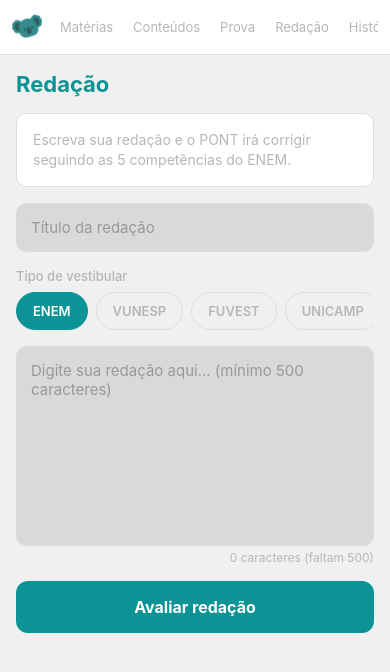
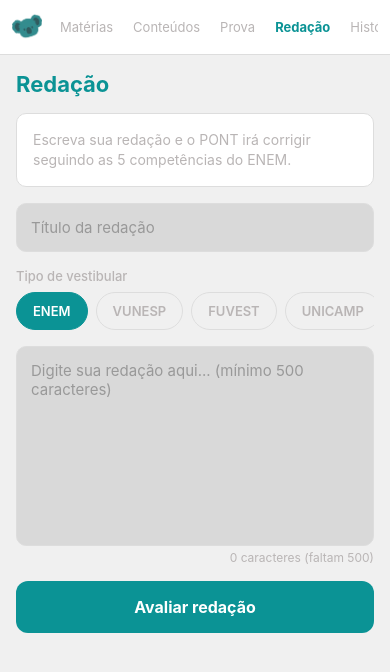
Before and after one commit to Pontua-Ai/Aplicativo, a React Native app in the folder mobile-pontuaAi/: screen /Redacao in a window 390 px wide. Shown: the top 672 px of the page. Built offline with nearby package versions, Linux system fonts and the light colour scheme; no server answers.

Commit message:
arrumando navegation

```diff
--- /dev/null
+++ b/mobile-pontuaAi/src/components/StudentHeader.js
@@ -0,0 +1,55 @@
+import React from 'react';
+import {
+  View, Text, ScrollView, StyleSheet, TouchableOpacity, Image
+} from 'react-native';
+import { useRoute } from '@react-navigation/native';
+import { useTheme } from '../contexts/ThemeContext';
+
+const TABS = [
+  { name: 'Matérias', screen: 'Materias' },
+  { name: 'Conteúdos', screen: 'Conteudo' },
+  { name: 'Prova', screen: 'Prova' },
+  { name: 'Redação', screen: 'Redacao' },
+  { name: 'Histórico', screen: 'Historico' },
+  { name: 'Conta', screen: 'ContaAluno' },
+];
+
+export default function StudentHeader({ navigation }) {
+  const { colors } = useTheme();
+  const route = useRoute();
+  const active = route?.name;
+
+  return (
+    <View style={[styles.header, { backgroundColor: colors.cardBg, borderBottomColor: colors.borderColor }]}>
+      <Image source={require('../../assets/cabeca-header.png')} style={styles.headerLogo} resizeMode="contain" />
+      <ScrollView horizontal showsHorizontalScrollIndicator={false} style={{ flex: 1 }}>
+        {TABS.map((tab) => {
+          const isActive = active === tab.screen;
+          return (
+            <TouchableOpacity
+              key={tab.name}
+              style={styles.headerTab}
+              onPress={() => navigation.navigate(tab.screen)}
+            >
+              <Text
+                style={{
+                  color: isActive ? colors.primary : colors.textGray,
+                  fontSize: 13,
+                  fontWeight: isActive ? 'bold' : 'normal',
+                }}
+              >
+                {tab.name}
+              </Text>
+            </TouchableOpacity>
+          );
+        })}
+      </ScrollView>
+    </View>
+  );
+}
+
+const styles = StyleSheet.create({
+  header: { flexDirection: 'row', alignItems: 'center', padding: 12, borderBottomWidth: 1 },
+  headerLogo: { width: 30, height: 30, marginRight: 8 },
+  headerTab: { paddingHorizontal: 10, paddingVertical: 6 },
+});
--- a/mobile-pontuaAi/src/screens/ContaAlunoScreen.js
+++ b/mobile-pontuaAi/src/screens/ContaAlunoScreen.js
@@ -9,6 +9,7 @@ import supabaseClient from '../config/supabase';
 import { showToast } from '../components/Toast';
 import MaterialCommunityIcons from '@expo/vector-icons/MaterialCommunityIcons';
 import Ionicons from '@expo/vector-icons/Ionicons';
+import StudentHeader from '../components/StudentHeader';
 
 export default function ContaAlunoScreen({ navigation }) {
   const { colors, isDark, toggleTheme } = useTheme();
@@ -55,7 +56,7 @@ export default function ContaAlunoScreen({ navigation }) {
 
   return (
     <View style={[styles.container, { backgroundColor: colors.background }]}>
-      <StudentHeader navigation={navigation} colors={colors} />
+      <StudentHeader navigation={navigation} />
       <ScrollView contentContainerStyle={styles.content}>
         {/* Profile */}
         <View style={[styles.profileCard, { backgroundColor: colors.cardBg, borderColor: colors.borderColor }]}>
@@ -172,27 +173,8 @@ export default function ContaAlunoScreen({ navigation }) {
   );
 }
 
-function StudentHeader({ navigation, colors }) {
-  const tabs = ['Matérias', 'Conteúdos', 'Prova', 'Redação', 'Histórico', 'Conta'];
-  return (
-    <View style={[styles.header, { backgroundColor: colors.cardBg, borderBottomColor: colors.borderColor }]}>
-      <Image source={require('../../assets/cabeca-header.png')} style={styles.headerLogo} resizeMode="contain" />
-      <ScrollView horizontal showsHorizontalScrollIndicator={false}>
-        {tabs.map((tab) => (
-          <TouchableOpacity key={tab} style={styles.headerTab}>
-            <Text style={{ color: colors.textGray, fontSize: 13 }}>{tab}</Text>
-          </TouchableOpacity>
-        ))}
-      </ScrollView>
-    </View>
-  );
-}
-
 const styles = StyleSheet.create({
   container: { flex: 1 },
-  header: { flexDirection: 'row', alignItems: 'center', padding: 12, borderBottomWidth: 1 },
-  headerLogo: { width: 30, height: 30, marginRight: 8 },
-  headerTab: { paddingHorizontal: 10, paddingVertical: 6 },
   content: { padding: 16 },
   profileCard: { padding: 24, borderRadius: 16, borderWidth: 1, alignItems: 'center', marginBottom: 20, elevation: 2 },
   avatarContainer: { position: 'relative', marginBottom: 12 },
--- a/mobile-pontuaAi/src/screens/ConteudoScreen.js
+++ b/mobile-pontuaAi/src/screens/ConteudoScreen.js
@@ -5,28 +5,39 @@ import {
 import { useTheme } from '../contexts/ThemeContext';
 import supabaseClient from '../config/supabase';
 import { getImage } from '../config/images';
-import { showToast } from '../components/Toast';
 import Ionicons from '@expo/vector-icons/Ionicons';
+import StudentHeader from '../components/StudentHeader';
 
 export default function ConteudoScreen({ navigation, route }) {
   const { colors } = useTheme();
   const materia = route?.params?.materia;
   const [search, setSearch] = useState('');
   const [conteudos, setConteudos] = useState([]);
+  const [materias, setMaterias] = useState([]);
   const [loading, setLoading] = useState(true);
 
   useEffect(() => {
+    loadMaterias();
     loadConteudos();
-  }, []);
+  }, [materia?.id]);
+
+  async function loadMaterias() {
+    const { data } = await supabaseClient.from('materia').select('*');
+    if (data) setMaterias(data);
+  }
 
   async function loadConteudos() {
     setLoading(true);
-    const { data, error } = await supabaseClient
-      .from('conteudo')
-      .select('*')
-      .eq('id_materia', materia?.id);
+    let query = supabaseClient.from('conteudo').select('*');
+    if (materia?.id) query = query.eq('id_materia', materia.id);
+    const { data } = await query;
     if (data) setConteudos(data);
     setLoading(false);
+  }
+
+  function materiaNome(id) {
+    const m = materias.find((m) => (m.id_materia || m.id) == id);
+    return m?.nome_materia || m?.name || '';
   }
 
   const filtered = conteudos.filter(c =>
@@ -35,7 +46,7 @@ export default function ConteudoScreen({ navigation, route }) {
 
   return (
     <View style={[styles.container, { backgroundColor: colors.background }]}>
-      <StudentHeader navigation={navigation} colors={colors} />
+      <StudentHeader navigation={navigation} />
       <ScrollView contentContainerStyle={styles.content}>
         <View style={styles.titleRow}>
           {materia && <Image source={getImage(materia.icon)} style={styles.materiaIcon} resizeMode="contain" />}
@@ -75,6 +86,11 @@ export default function ConteudoScreen({ navigation, route }) {
                 onPress={() => navigation.navigate('Perguntas', { conteudo: c, materia })}
               >
                 <Text style={[styles.conteudoTitle, { color: colors.textPrimary }]}>{c.nome_conteudo}</Text>
+                {!materia && (
+                  <Text style={[styles.conteudoSubtitle, { color: colors.textGray }]}>
+                    {materiaNome(c.id_materia)}
+                  </Text>
+                )}
               </TouchableOpacity>
             ))}
           </View>
@@ -84,27 +100,8 @@ export default function ConteudoScreen({ navigation, route }) {
   );
 }
 
-function StudentHeader({ navigation, colors }) {
-  const tabs = ['Matérias', 'Conteúdos', 'Prova', 'Redação', 'Histórico', 'Conta'];
-  return (
-    <View style={[styles.header, { backgroundColor: colors.cardBg, borderBottomColor: colors.borderColor }]}>
-      <Image source={require('../../assets/cabeca-header.png')} style={styles.headerLogo} resizeMode="contain" />
-      <ScrollView horizontal showsHorizontalScrollIndicator={false}>
-        {tabs.map((tab) => (
-          <TouchableOpacity key={tab} style={styles.headerTab}>
-            <Text style={{ color: colors.textGray, fontSize: 13 }}>{tab}</Text>
-          </TouchableOpacity>
-        ))}
-      </ScrollView>
-    </View>
-  );
-}
-
 const styles = StyleSheet.create({
   container: { flex: 1 },
-  header: { flexDirection: 'row', alignItems: 'center', padding: 12, borderBottomWidth: 1 },
-  headerLogo: { width: 30, height: 30, marginRight: 8 },
-  headerTab: { paddingHorizontal: 10, paddingVertical: 6 },
   content: { padding: 16 },
   titleRow: { flexDirection: 'row', alignItems: 'center', marginBottom: 20, gap: 12 },
   materiaIcon: { width: 40, height: 40 },
@@ -119,4 +116,5 @@ const styles = StyleSheet.create({
     padding: 16, borderRadius: 12, borderWidth: 1, elevation: 2,
   },
   conteudoTitle: { fontSize: 16, fontWeight: '600' },
+  conteudoSubtitle: { fontSize: 13, marginTop: 4 },
 });
--- a/mobile-pontuaAi/src/screens/HistoricoScreen.js
+++ b/mobile-pontuaAi/src/screens/HistoricoScreen.js
@@ -4,6 +4,7 @@ import {
 } from 'react-native';
 import { useTheme } from '../contexts/ThemeContext';
 import Ionicons from '@expo/vector-icons/Ionicons';
+import StudentHeader from '../components/StudentHeader';
 
 const MOCK_HISTORICO = [
   { id: 1, title: 'Redação ENEM 2024', type: 'Redação', date: '15/03/2024', points: 920, desc: 'Redação sobre educação no Brasil' },
@@ -24,7 +25,7 @@ export default function HistoricoScreen({ navigation }) {
 
   return (
     <View style={[styles.container, { backgroundColor: colors.background }]}>
-      <StudentHeader navigation={navigation} colors={colors} />
+      <StudentHeader navigation={navigation} />
       <ScrollView contentContainerStyle={styles.content}>
         <Text style={[styles.title, { color: colors.primary }]}>Histórico</Text>
 
@@ -74,27 +75,8 @@ export default function HistoricoScreen({ navigation }) {
   );
 }
 
-function StudentHeader({ navigation, colors }) {
-  const tabs = ['Matérias', 'Conteúdos', 'Prova', 'Redação', 'Histórico', 'Conta'];
-  return (
-    <View style={[styles.header, { backgroundColor: colors.cardBg, borderBottomColor: colors.borderColor }]}>
-      <Image source={require('../../assets/cabeca-header.png')} style={styles.headerLogo} resizeMode="contain" />
-      <ScrollView horizontal showsHorizontalScrollIndicator={false}>
-        {tabs.map((tab) => (
-          <TouchableOpacity key={tab} style={styles.headerTab}>
-            <Text style={{ color: colors.textGray, fontSize: 13 }}>{tab}</Text>
-          </TouchableOpacity>
-        ))}
-      </ScrollView>
-    </View>
-  );
-}
-
 const styles = StyleSheet.create({
   container: { flex: 1 },
-  header: { flexDirection: 'row', alignItems: 'center', padding: 12, borderBottomWidth: 1 },
-  headerLogo: { width: 30, height: 30, marginRight: 8 },
-  headerTab: { paddingHorizontal: 10, paddingVertical: 6 },
   content: { padding: 16 },
   title: { fontSize: 22, fontWeight: 'bold', marginBottom: 16 },
   searchInput: { padding: 12, borderRadius: 10, borderWidth: 1, fontSize: 14, marginBottom: 12 },
--- a/mobile-pontuaAi/src/screens/MateriasScreen.js
+++ b/mobile-pontuaAi/src/screens/MateriasScreen.js
@@ -7,6 +7,7 @@ import { useAuth } from '../contexts/AuthContext';
 import supabaseClient from '../config/supabase';
 import { getImage } from '../config/images';
 import { SUBJECTS } from '../config/constants';
+import StudentHeader from '../components/StudentHeader';
 
 export default function MateriasScreen({ navigation }) {
   const { colors } = useTheme();
@@ -19,7 +20,7 @@ export default function MateriasScreen({ navigation }) {
 
   return (
     <View style={[styles.container, { backgroundColor: colors.background }]}>
-      <StudentHeader navigation={navigation} user={user} colors={colors} />
+      <StudentHeader navigation={navigation} />
       <ScrollView contentContainerStyle={styles.content}>
         <View style={styles.grid}>
           {visible.map((m) => (
@@ -62,37 +63,8 @@ export default function MateriasScreen({ navigation }) {
   );
 }
 
-function StudentHeader({ navigation, user, colors }) {
-  function logout() {
-    navigation.reset({ index: 0, routes: [{ name: 'Inicio' }] });
-  }
-  const tabs = [
-    { name: 'Matérias', screen: 'Materias' },
-    { name: 'Conteúdos', screen: 'Materias' },
-    { name: 'Prova', screen: 'Prova' },
-    { name: 'Redação', screen: 'Redacao' },
-    { name: 'Histórico', screen: 'Historico' },
-    { name: 'Conta', screen: 'ContaAluno' },
-  ];
-  return (
-    <View style={[styles.header, { backgroundColor: colors.cardBg, borderBottomColor: colors.borderColor }]}>
-      <Image source={require('../../assets/cabeca-header.png')} style={styles.headerLogo} resizeMode="contain" />
-      <ScrollView horizontal showsHorizontalScrollIndicator={false} style={{ flex: 1 }}>
-        {tabs.map((tab) => (
-          <TouchableOpacity key={tab.name} style={styles.headerTab} onPress={() => navigation.navigate(tab.screen)}>
-            <Text style={{ color: tab.name === 'Matérias' ? colors.primary : colors.textGray, fontSize: 13, fontWeight: tab.name === 'Matérias' ? 'bold' : 'normal' }}>{tab.name}</Text>
-          </TouchableOpacity>
-        ))}
-      </ScrollView>
-    </View>
-  );
-}
-
 const styles = StyleSheet.create({
   container: { flex: 1 },
-  header: { flexDirection: 'row', alignItems: 'center', padding: 12, borderBottomWidth: 1 },
-  headerLogo: { width: 30, height: 30, marginRight: 8 },
-  headerTab: { paddingHorizontal: 10, paddingVertical: 6 },
   content: { padding: 16 },
   title: { fontSize: 24, fontWeight: 'bold', marginBottom: 20 },
   grid: { flexDirection: 'row', flexWrap: 'wrap', gap: 12 },
--- a/mobile-pontuaAi/src/screens/PerguntasScreen.js
+++ b/mobile-pontuaAi/src/screens/PerguntasScreen.js
@@ -6,6 +6,7 @@ import { useTheme } from '../contexts/ThemeContext';
 import supabaseClient from '../config/supabase';
 import MaterialCommunityIcons from '@expo/vector-icons/MaterialCommunityIcons';
 import Ionicons from '@expo/vector-icons/Ionicons';
+import StudentHeader from '../components/StudentHeader';
 
 export default function PerguntasScreen({ navigation, route }) {
   const { colors } = useTheme();
@@ -55,7 +56,7 @@ export default function PerguntasScreen({ navigation, route }) {
 
   return (
     <View style={[styles.container, { backgroundColor: colors.background }]}>
-      <StudentHeader navigation={navigation} colors={colors} />
+      <StudentHeader navigation={navigation} />
       <ScrollView contentContainerStyle={styles.content}>
         <View style={styles.infoRow}>
           <View style={[styles.cronometro, { backgroundColor: colors.cardBg, borderColor: colors.borderColor }]}>
@@ -125,27 +126,8 @@ export default function PerguntasScreen({ navigation, route }) {
   );
 }
 
-function StudentHeader({ navigation, colors }) {
-  const tabs = ['Matérias', 'Conteúdos', 'Prova', 'Redação', 'Histórico', 'Conta'];
-  return (
-    <View style={[styles.header, { backgroundColor: colors.cardBg, borderBottomColor: colors.borderColor }]}>
-      <Image source={require('../../assets/cabeca-header.png')} style={styles.headerLogo} resizeMode="contain" />
-      <ScrollView horizontal showsHorizontalScrollIndicator={false}>
-        {tabs.map((tab) => (
-          <TouchableOpacity key={tab} style={styles.headerTab}>
-            <Text style={{ color: colors.textGray, fontSize: 13 }}>{tab}</Text>
-          </TouchableOpacity>
-        ))}
-      </ScrollView>
-    </View>
-  );
-}
-
 const styles = StyleSheet.create({
   container: { flex: 1 },
-  header: { flexDirection: 'row', alignItems: 'center', padding: 12, borderBottomWidth: 1 },
-  headerLogo: { width: 30, height: 30, marginRight: 8 },
-  headerTab: { paddingHorizontal: 10, paddingVertical: 6 },
   content: { padding: 16 },
   infoRow: { flexDirection: 'row', justifyContent: 'space-between', alignItems: 'center', marginBottom: 20 },
   cronometro: { padding: 10, borderRadius: 8, borderWidth: 1 },
--- a/mobile-pontuaAi/src/screens/ProvaScreen.js
+++ b/mobile-pontuaAi/src/screens/ProvaScreen.js
@@ -6,6 +6,7 @@ import { useTheme } from '../contexts/ThemeContext';
 import { getImage } from '../config/images';
 import { SUBJECTS } from '../config/constants';
 import MaterialCommunityIcons from '@expo/vector-icons/MaterialCommunityIcons';
+import StudentHeader from '../components/StudentHeader';
 
 const PROVA_TYPES = [
   { title: 'Prova por matéria', desc: '10 questões por matéria', icon: <MaterialCommunityIcons name="book-open-variant" size={32} color="black" />, type: 'materia' },
@@ -18,7 +19,7 @@ export default function ProvaScreen({ navigation }) {
 
   return (
     <View style={[styles.container, { backgroundColor: colors.background }]}>
-      <StudentHeader navigation={navigation} colors={colors} />
+      <StudentHeader navigation={navigation} />
       <ScrollView contentContainerStyle={styles.content}>
         <Text style={[styles.title, { color: colors.primary }]}>Prova</Text>
         <Text style={[styles.desc, { color: colors.textGray }]}>
@@ -57,27 +58,8 @@ export default function ProvaScreen({ navigation }) {
   );
 }
 
-function StudentHeader({ navigation, colors }) {
-  const tabs = ['Matérias', 'Conteúdos', 'Prova', 'Redação', 'Histórico', 'Conta'];
-  return (
-    <View style={[styles.header, { backgroundColor: colors.cardBg, borderBottomColor: colors.borderColor }]}>
-      <Image source={require('../../assets/cabeca-header.png')} style={styles.headerLogo} resizeMode="contain" />
-      <ScrollView horizontal showsHorizontalScrollIndicator={false}>
-        {tabs.map((tab) => (
-          <TouchableOpacity key={tab} style={styles.headerTab}>
-            <Text style={{ color: colors.textGray, fontSize: 13 }}>{tab}</Text>
-          </TouchableOpacity>
-        ))}
-      </ScrollView>
-    </View>
-  );
-}
-
 const styles = StyleSheet.create({
   container: { flex: 1 },
-  header: { flexDirection: 'row', alignItems: 'center', padding: 12, borderBottomWidth: 1 },
-  headerLogo: { width: 30, height: 30, marginRight: 8 },
-  headerTab: { paddingHorizontal: 10, paddingVertical: 6 },
   content: { padding: 16 },
   title: { fontSize: 22, fontWeight: 'bold', marginBottom: 8 },
   desc: { fontSize: 14, marginBottom: 20 },
--- a/mobile-pontuaAi/src/screens/RedacaoScreen.js
+++ b/mobile-pontuaAi/src/screens/RedacaoScreen.js
@@ -7,6 +7,7 @@ import { useAuth } from '../contexts/AuthContext';
 import { OPENROUTER_API_KEY } from '../config/constants';
 import { showToast } from '../components/Toast';
 import MaterialCommunityIcons from '@expo/vector-icons/MaterialCommunityIcons';
+import StudentHeader from '../components/StudentHeader';
 
 const VESTIBULAR_TYPES = ['ENEM', 'VUNESP', 'FUVEST', 'UNICAMP', 'ITA/IME'];
 
@@ -58,7 +59,7 @@ export default function RedacaoScreen({ navigation }) {
 
   return (
     <View style={[styles.container, { backgroundColor: colors.background }]}>
-      <StudentHeader navigation={navigation} colors={colors} />
+      <StudentHeader navigation={navigation} />
       <ScrollView contentContainerStyle={styles.content}>
         <Text style={[styles.title, { color: colors.primary }]}>Redação</Text>
 
@@ -121,27 +122,8 @@ export default function RedacaoScreen({ navigation }) {
   );
 }
 
-function StudentHeader({ navigation, colors }) {
-  const tabs = ['Matérias', 'Conteúdos', 'Prova', 'Redação', 'Histórico', 'Conta'];
-  return (
-    <View style={[styles.header, { backgroundColor: colors.cardBg, borderBottomColor: colors.borderColor }]}>
-      <Image source={require('../../assets/cabeca-header.png')} style={styles.headerLogo} resizeMode="contain" />
-      <ScrollView horizontal showsHorizontalScrollIndicator={false}>
-        {tabs.map((tab) => (
-          <TouchableOpacity key={tab} style={styles.headerTab}>
-            <Text style={{ color: colors.textGray, fontSize: 13 }}>{tab}</Text>
-          </TouchableOpacity>
-        ))}
-      </ScrollView>
-    </View>
-  );
-}
-
 const styles = StyleSheet.create({
   container: { flex: 1 },
-  header: { flexDirection: 'row', alignItems: 'center', padding: 12, borderBottomWidth: 1 },
-  headerLogo: { width: 30, height: 30, marginRight: 8 },
-  headerTab: { paddingHorizontal: 10, paddingVertical: 6 },
   content: { padding: 16 },
   title: { fontSize: 22, fontWeight: 'bold', marginBottom: 16 },
   infoCard: { padding: 16, borderRadius: 10, borderWidth: 1, marginBottom: 16 },
--- a/mobile-pontuaAi/src/screens/ResultadoProvaScreen.js
+++ b/mobile-pontuaAi/src/screens/ResultadoProvaScreen.js
@@ -1,6 +1,7 @@
 import React from 'react';
 import { View, Text, ScrollView, StyleSheet, Image } from 'react-native';
 import { useTheme } from '../contexts/ThemeContext';
+import StudentHeader from '../components/StudentHeader';
 
 export default function ResultadoProvaScreen({ navigation, route }) {
   const { colors } = useTheme();
@@ -8,7 +9,7 @@ export default function ResultadoProvaScreen({ navigation, route }) {
 
   return (
     <View style={[styles.container, { backgroundColor: colors.background }]}>
-      <StudentHeader navigation={navigation} colors={colors} />
+      <StudentHeader navigation={navigation} />
       <ScrollView contentContainerStyle={styles.content}>
         <View style={[styles.resultCard, { backgroundColor: colors.cardBg }]}>
           <Text style={[styles.title, { color: colors.primary }]}>Resultado</Text>
@@ -34,27 +35,8 @@ export default function ResultadoProvaScreen({ navigation, route }) {
   );
 }
 
-function StudentHeader({ navigation, colors }) {
-  const tabs = ['Matérias', 'Conteúdos', 'Prova', 'Redação', 'Histórico', 'Conta'];
-  return (
-    <View style={[styles.header, { backgroundColor: colors.cardBg, borderBottomColor: colors.borderColor }]}>
-      <Image source={require('../../assets/cabeca-header.png')} style={styles.headerLogo} resizeMode="contain" />
-      <ScrollView horizontal showsHorizontalScrollIndicator={false}>
-        {tabs.map((tab) => (
-          <TouchableOpacity key={tab} style={styles.headerTab}>
-            <Text style={{ color: colors.textGray, fontSize: 13 }}>{tab}</Text>
-          </TouchableOpacity>
-        ))}
-      </ScrollView>
-    </View>
-  );
-}
-
 const styles = StyleSheet.create({
   container: { flex: 1 },
-  header: { flexDirection: 'row', alignItems: 'center', padding: 12, borderBottomWidth: 1 },
-  headerLogo: { width: 30, height: 30, marginRight: 8 },
-  headerTab: { paddingHorizontal: 10, paddingVertical: 6 },
   content: { padding: 16 },
   resultCard: { borderRadius: 16, padding: 24, alignItems: 'center', elevation: 4 },
   title: { fontSize: 22, fontWeight: 'bold', marginBottom: 20 },
```
